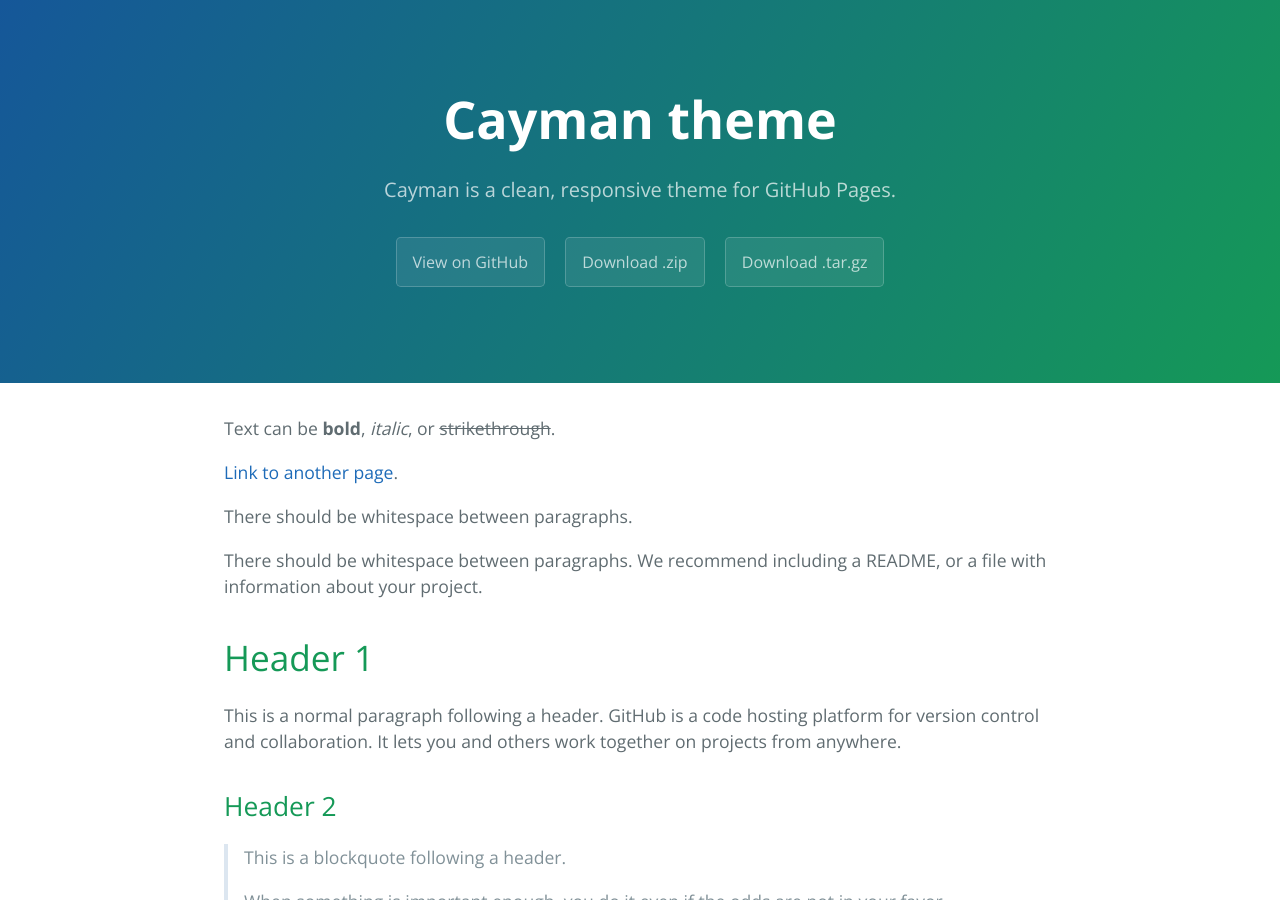
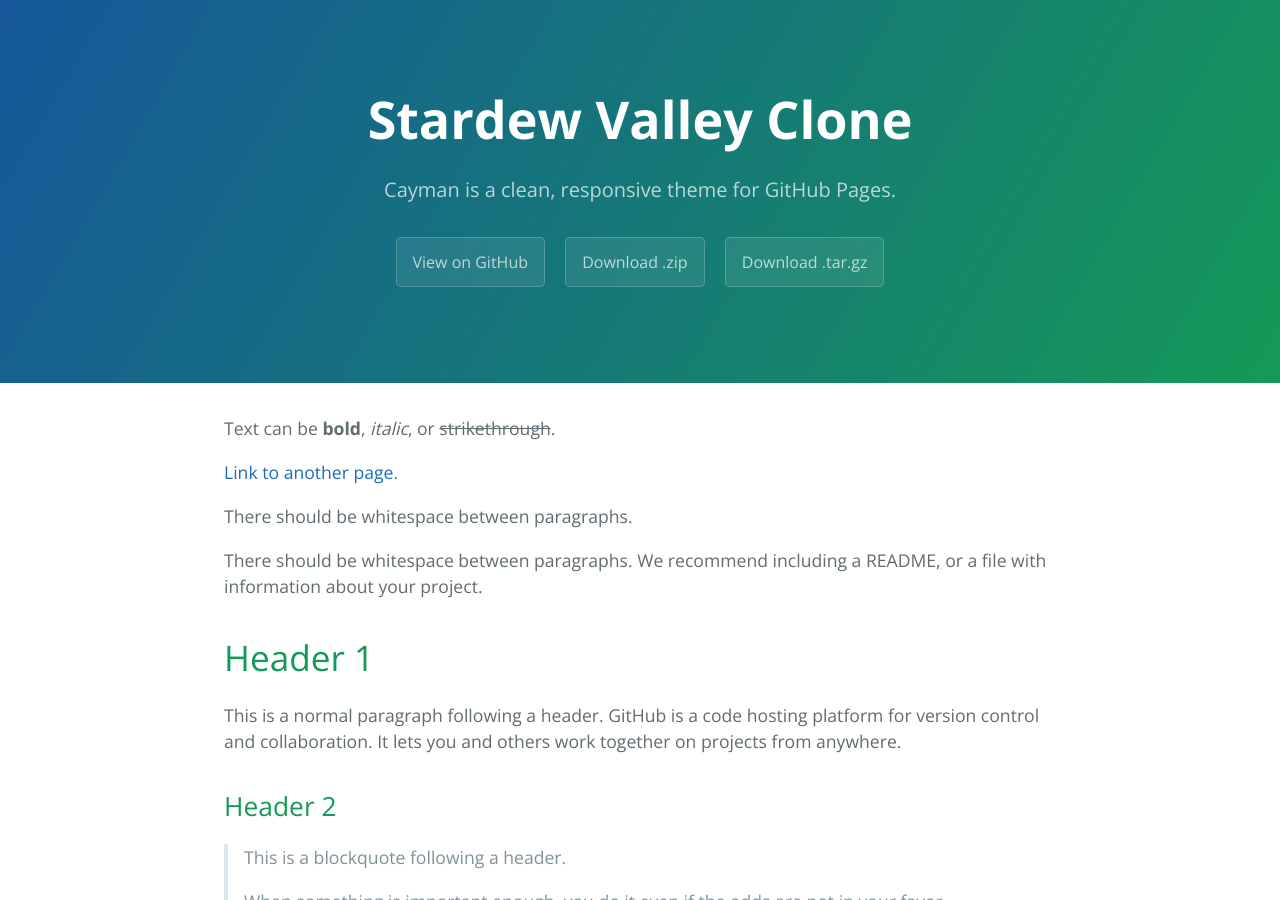
Before and after one commit to olincollege/Softdew-Valley, a Jekyll site: the page built from docs/index.md, in a window 1280 px wide and 900 px high. Built offline with Jekyll 4.4.1, drawn with Linux system fonts in a browser that asks for light colours.

Commit message:
Changed Website Title

```diff
--- a/docs/_config.yml
+++ b/docs/_config.yml
@@ -1,4 +1,4 @@
-title: Cayman theme
+title: Stardew Valley Clone
 description: Cayman is a clean, responsive theme for GitHub Pages.
 show_downloads: true
 google_analytics:
```
